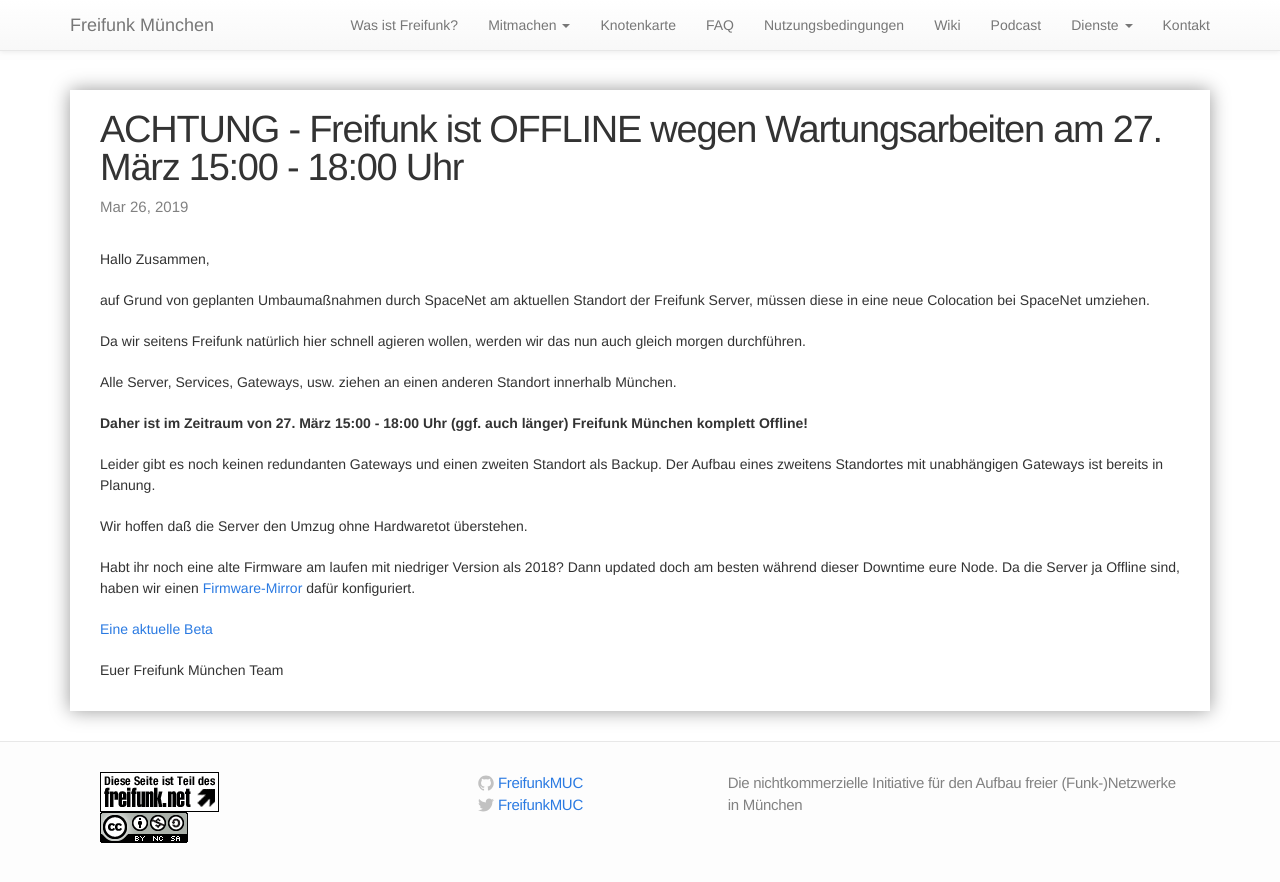
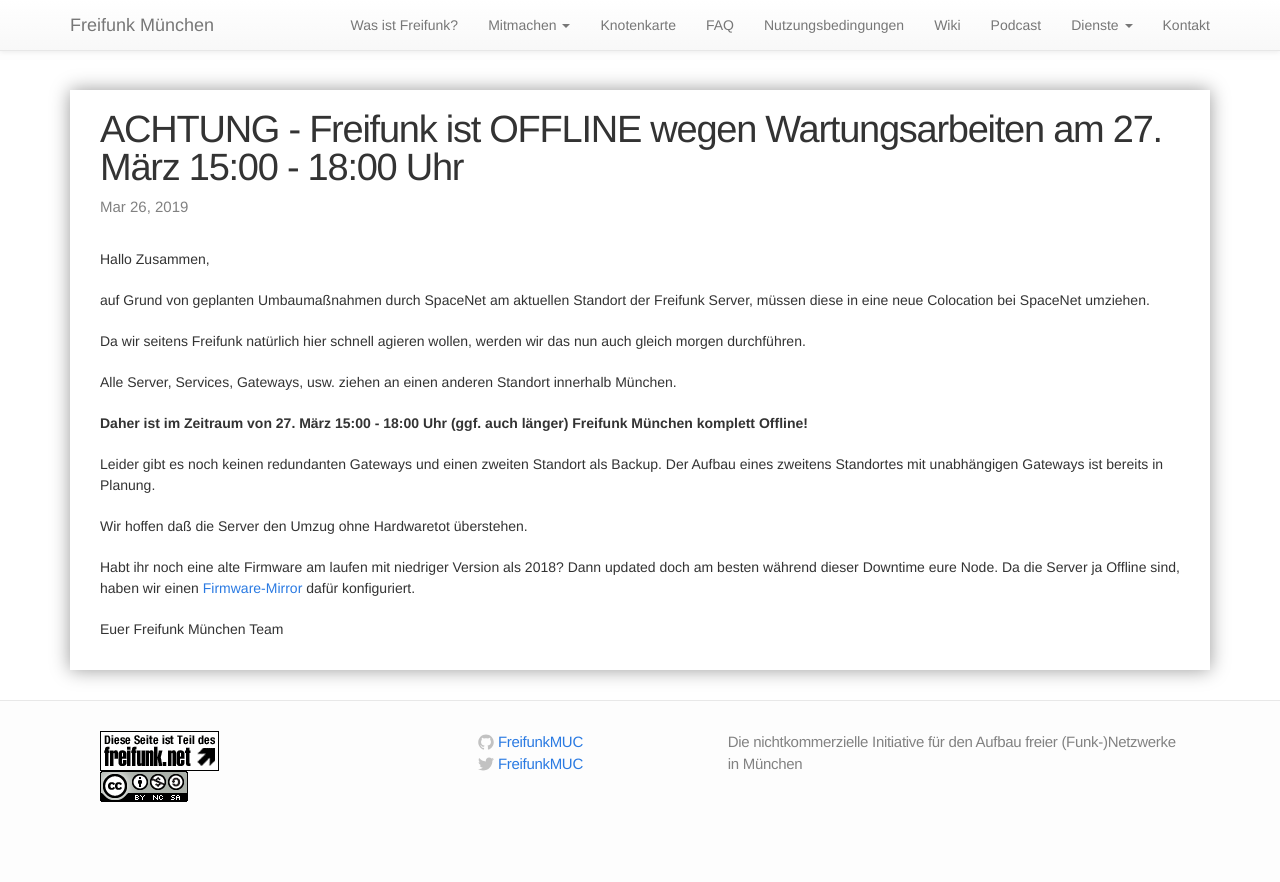
Before and after one commit to freifunkMUC/freifunkmuc.github.io, a Jekyll site: the page built from _posts/2019-03-26-hardware-umzug-spacenet.markdown, in a window 1280 px wide. Shown: the top 882 px of the page. Built offline with Jekyll 4.4.1, drawn with Linux system fonts in a browser that asks for light colours.

Commit message:
Ueberbleibsel entfernt

```diff
--- a/_posts/2019-03-26-hardware-umzug-spacenet.markdown
+++ b/_posts/2019-03-26-hardware-umzug-spacenet.markdown
@@ -23,7 +23,5 @@ Wir hoffen daß die Server den Umzug ohne Hardwaretot überstehen.
 
 Habt ihr noch eine alte Firmware am laufen mit niedriger Version als 2018? Dann updated doch am besten während dieser Downtime eure Node. Da die Server ja Offline sind, haben wir einen [Firmware-Mirror](http://firmware.awlnx.space/) dafür konfiguriert.
 
-[Eine aktuelle Beta](https://firmware.ffmuc.net/v2019.0-beta1/)
-
 
 Euer Freifunk München Team
```
